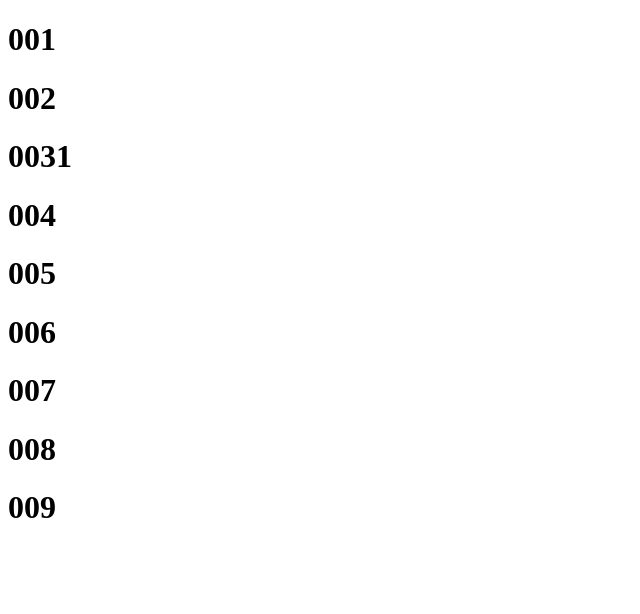
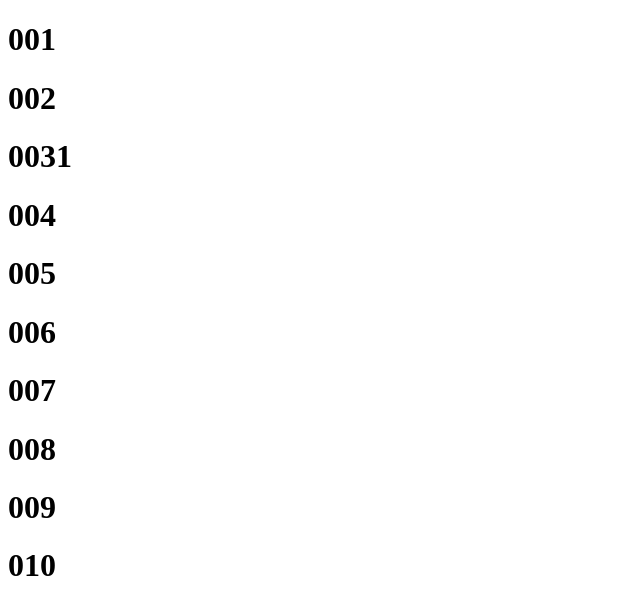
Before and after one commit to sexfat/gitA, a plain HTML site: page index.html in a window 1280 px wide. Shown: the whole page, without its empty margins (0-640 px from the left). Drawn offline with Linux system fonts and the light colour scheme.

Commit message:
add h1 10

```diff
--- a/index.html
+++ b/index.html
@@ -16,5 +16,6 @@
     <h1>007</h1>
     <h1>008</h1>
     <h1>009</h1>
+    <h1>010</h1>
 </body>
 </html>
```
